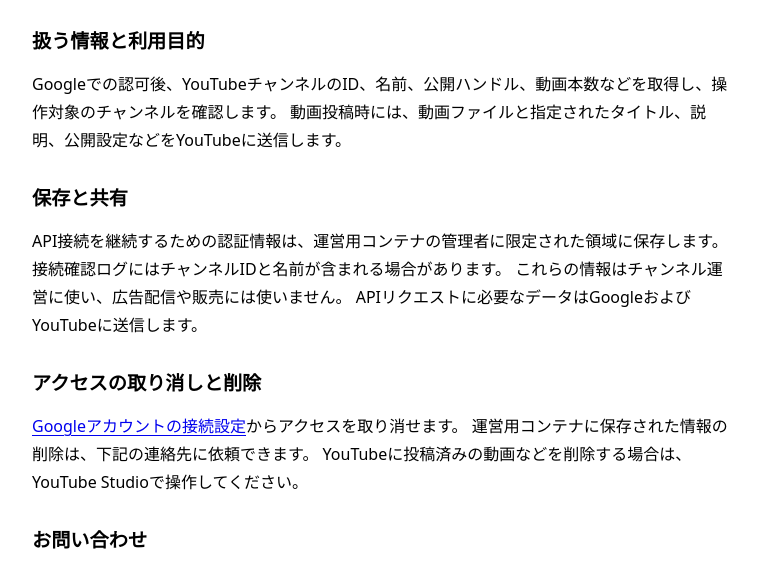
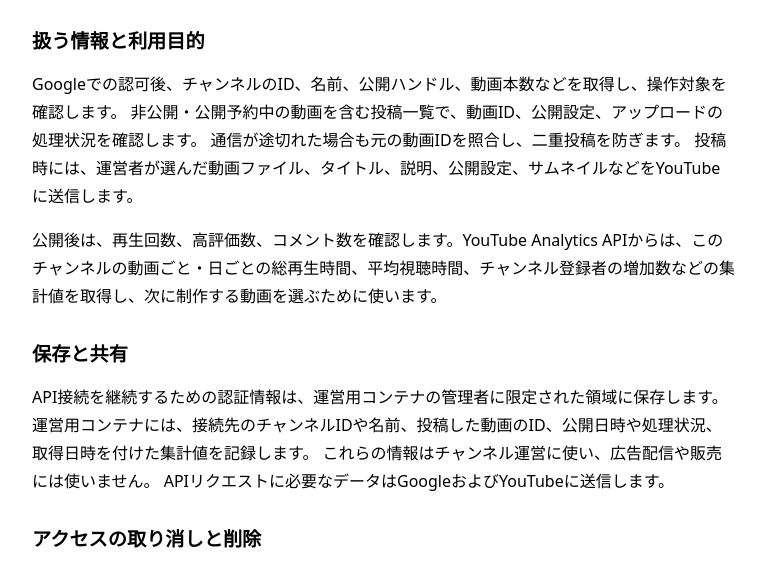
Before and after one commit to formrcodex-bot/formrcodex-bot.github.io, a plain HTML site: page privacy.html in a window 1280 px wide. Shown: the part 207-772 px from the top of the page, without its empty margins (256-1022 px from the left). Drawn offline with Linux system fonts and the light colour scheme.

Commit message:
Clarify YouTube OAuth data use

```diff
--- a/privacy.html
+++ b/privacy.html
@@ -12,11 +12,14 @@
     <h1>プライバシーポリシー</h1>
     <p>このツールはチャンネル運営のために YouTube API Services を使用します。</p>
     <h2>扱う情報と利用目的</h2>
-    <p>Googleでの認可後、YouTubeチャンネルのID、名前、公開ハンドル、動画本数などを取得し、操作対象のチャンネルを確認します。
-      動画投稿時には、動画ファイルと指定されたタイトル、説明、公開設定などをYouTubeに送信します。</p>
+    <p>Googleでの認可後、チャンネルのID、名前、公開ハンドル、動画本数などを取得し、操作対象を確認します。
+      非公開・公開予約中の動画を含む投稿一覧で、動画ID、公開設定、アップロードの処理状況を確認します。
+      通信が途切れた場合も元の動画IDを照合し、二重投稿を防ぎます。
+      投稿時には、運営者が選んだ動画ファイル、タイトル、説明、公開設定、サムネイルなどをYouTubeに送信します。</p>
+    <p>公開後は、再生回数、高評価数、コメント数を確認します。YouTube Analytics APIからは、このチャンネルの動画ごと・日ごとの総再生時間、平均視聴時間、チャンネル登録者の増加数などの集計値を取得し、次に制作する動画を選ぶために使います。</p>
     <h2>保存と共有</h2>
     <p>API接続を継続するための認証情報は、運営用コンテナの管理者に限定された領域に保存します。
-      接続確認ログにはチャンネルIDと名前が含まれる場合があります。
+      運営用コンテナには、接続先のチャンネルIDや名前、投稿した動画のID、公開日時や処理状況、取得日時を付けた集計値を記録します。
       これらの情報はチャンネル運営に使い、広告配信や販売には使いません。
       APIリクエストに必要なデータはGoogleおよびYouTubeに送信します。</p>
     <h2>アクセスの取り消しと削除</h2>
```
Also changed, not shown: index.html (+2 -1 lines).
